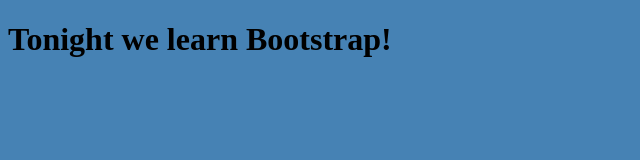
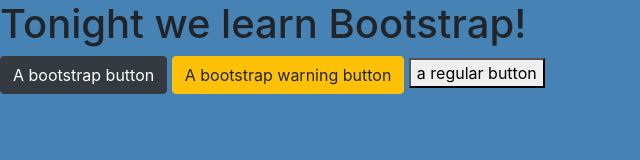
Before and after one commit to ToddSpainhour/bootstrap, a plain HTML site: page index.html in a window 1280 px wide. Shown: the whole page, without its empty margins (0-640 px from the left). Drawn offline with nearby package versions, Linux system fonts and the light colour scheme.

Commit message:
added bootstrap

```diff
--- a/index.html
+++ b/index.html
@@ -4,12 +4,16 @@
     <meta charset="UTF-8">
     <meta name="viewport" content="width=device-width, initial-scale=1.0">
     <meta http-equiv="X-UA-Compatible" content="ie=edge">
-    <title>LEarning Bootstrap</title>
+    <title>Learning Bootstrap</title>
+    <link rel="stylesheet" href="https://stackpath.bootstrapcdn.com/bootstrap/4.4.1/css/bootstrap.min.css" integrity="sha384-Vkoo8x4CGsO3+Hhxv8T/Q5PaXtkKtu6ug5TOeNV6gBiFeWPGFN9MuhOf23Q9Ifjh" crossorigin="anonymous">
     <link rel="stylesheet" href="main.css">
 
 </head>
 <body>
     <h1>Tonight we learn Bootstrap!</h1>
+    <button class="btn btn-dark">A bootstrap button</button>
+    <button class="btn btn-warning">A bootstrap warning button</button>
+    <button>a regular button</button>
     <script src="main.js"></script>
 
 </body>
```
